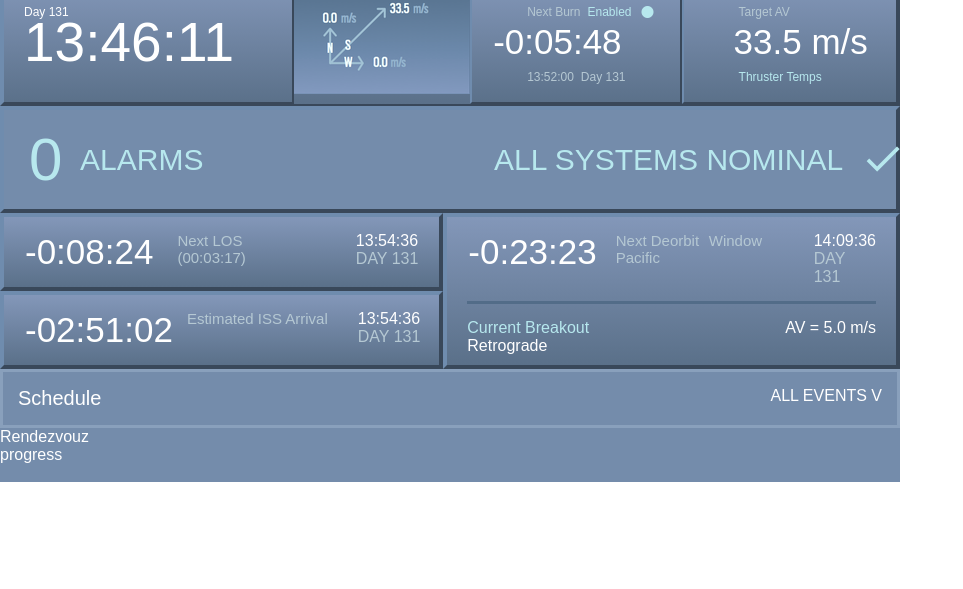
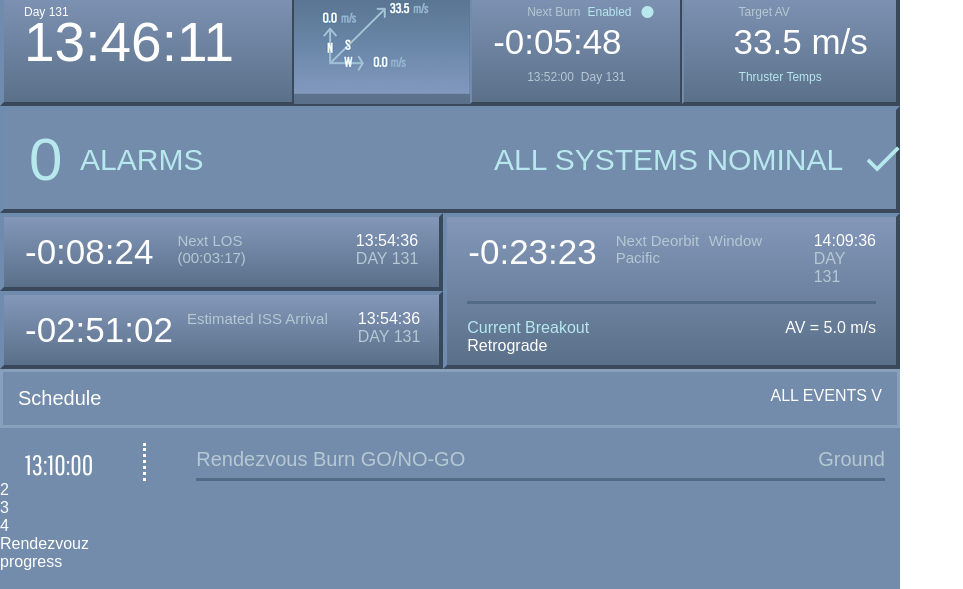
Before and after one commit to vadimdk/cursor-spacex-repo, a plain HTML site: page index.html in a window 1280 px wide. Shown: the part 807-1396 px from the top of the page, without its empty margins (0-963 px from the left). Before the commit the page ends 1289 px from the top, so only its background shows below. Drawn offline with Linux system fonts and the light colour scheme; a web font is replaced by a local one.

Commit message:
rendezBurn

```diff
--- a/index.html
+++ b/index.html
@@ -175,6 +175,17 @@ done
 
   </div>
   <!--seventh row -->
+  <div id="timing-block">
+    <div class="row first-time">
+      <div class="first-time">13:10:00</div>
+      <div class="redez-burn">Rendezvous Burn GO/NO-GO</div>
+      <div class="ground">Ground</div>
+    </div>
+    <div >2</div>
+    <div>3</div>
+    <div>4</div>
+  </div>
+
   <div>
     Rendezvouz
   </div>
--- a/styles/style.css
+++ b/styles/style.css
@@ -1,6 +1,6 @@
 
 @import url('https://fonts.googleapis.com/css?family=Doppio+One');
-
+@import url('https://fonts.googleapis.com/css?family=Pathway+Gothic+One');
 *{ padding: 0; margin: 0; border: 0; }
 
 .container {
@@ -335,6 +335,33 @@ display: flex;
 }
 
 
+#timing-block > div.row.first-time > div.first-time {
+    font-size: 28px;
+     font-family: 'Pathway Gothic One', sans-serif;
+    padding-top: 5px;
+    padding-left: 25px;
+    padding-right: 50px;
+    border-right: 3px white dotted;
+    margin-top: 15px;
+}
+
+.redez-burn {
+    flex-grow: 2;
+    padding-top: 20px;
+    margin-left: 50px;
+    font-size: 20px;
+    color: rgb(181,200,211);
+    border-bottom: 3px rgb(82, 108, 136) solid;
+}
+
+.ground {
+    font-size: 20px;
+    color: rgb(181,200,211);
+    padding-top: 20px;
+    margin-right: 15px;
+    border-bottom: 3px rgb(82, 108, 136) solid;
+}
+
 
 .time-day-second {
 
@@ -343,6 +370,7 @@ display: flex;
 
 /* font-family: 'Doppio One', sans-serif; */
 
+/*font-family: 'Pathway Gothic One', sans-serif;*/
 {
 
 
```
